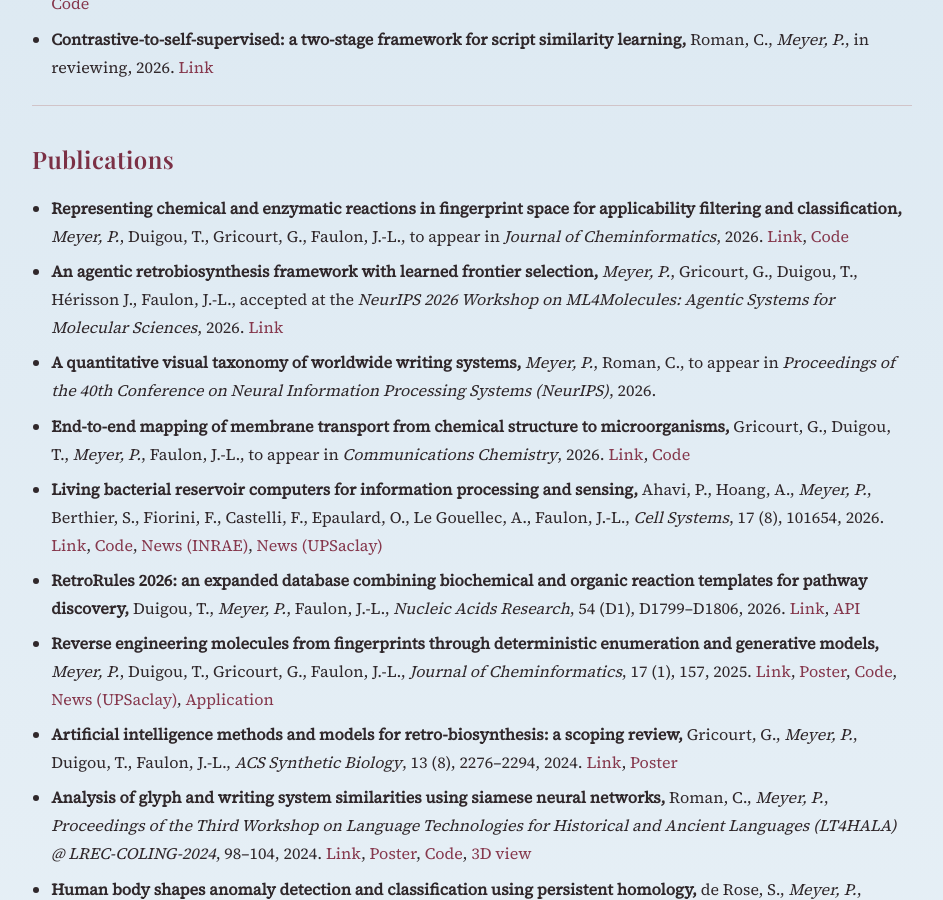
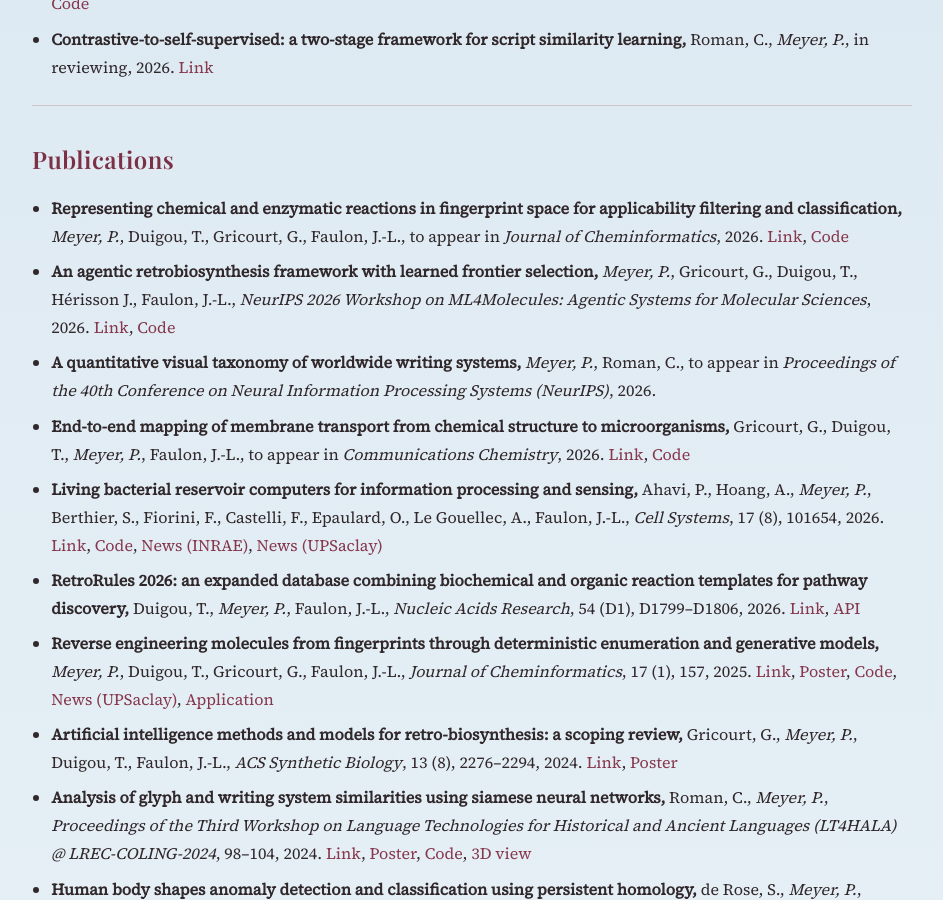
Before and after one commit to PhilippeMeyer68/philippemeyer68.github.io, a Jekyll site: the page built from index.md, in a window 1280 px wide and 900 px high, scrolled down 721 px. Shown: the whole window, without its empty margins (168-1111 px from the left). Built offline with Jekyll 4.4.1, drawn with Linux system fonts in a browser that asks for light colours.

Commit message:
feat: agentic retrobiosynthesis final paper and code

```diff
--- a/index.md
+++ b/index.md
@@ -63,8 +63,8 @@ title: "Home"
 <li>
   <strong>An agentic retrobiosynthesis framework with learned frontier selection, </strong>
   <span class="author-self">Meyer, P.</span>, Gricourt, G., Duigou, T., Hérisson J., Faulon, J.-L.,
-  accepted at the <em>NeurIPS 2026 Workshop on ML4Molecules: Agentic Systems for Molecular Sciences</em>, 2026.
-    <a href="https://arxiv.org/abs/2608.30702" target="_blank" rel="noopener">Link</a>
+  <em>NeurIPS 2026 Workshop on ML4Molecules: Agentic Systems for Molecular Sciences</em>, 2026.
+    <a href="https://openreview.net/forum?id=CFPJzYbBPO" target="_blank" rel="noopener">Link</a>, <a href="https://github.com/brsynth/morganbiopilot/releases/tag/ws2026-accepted" target="_blank" rel="noopener">Code</a>
 </li>
 
 <li>
```
